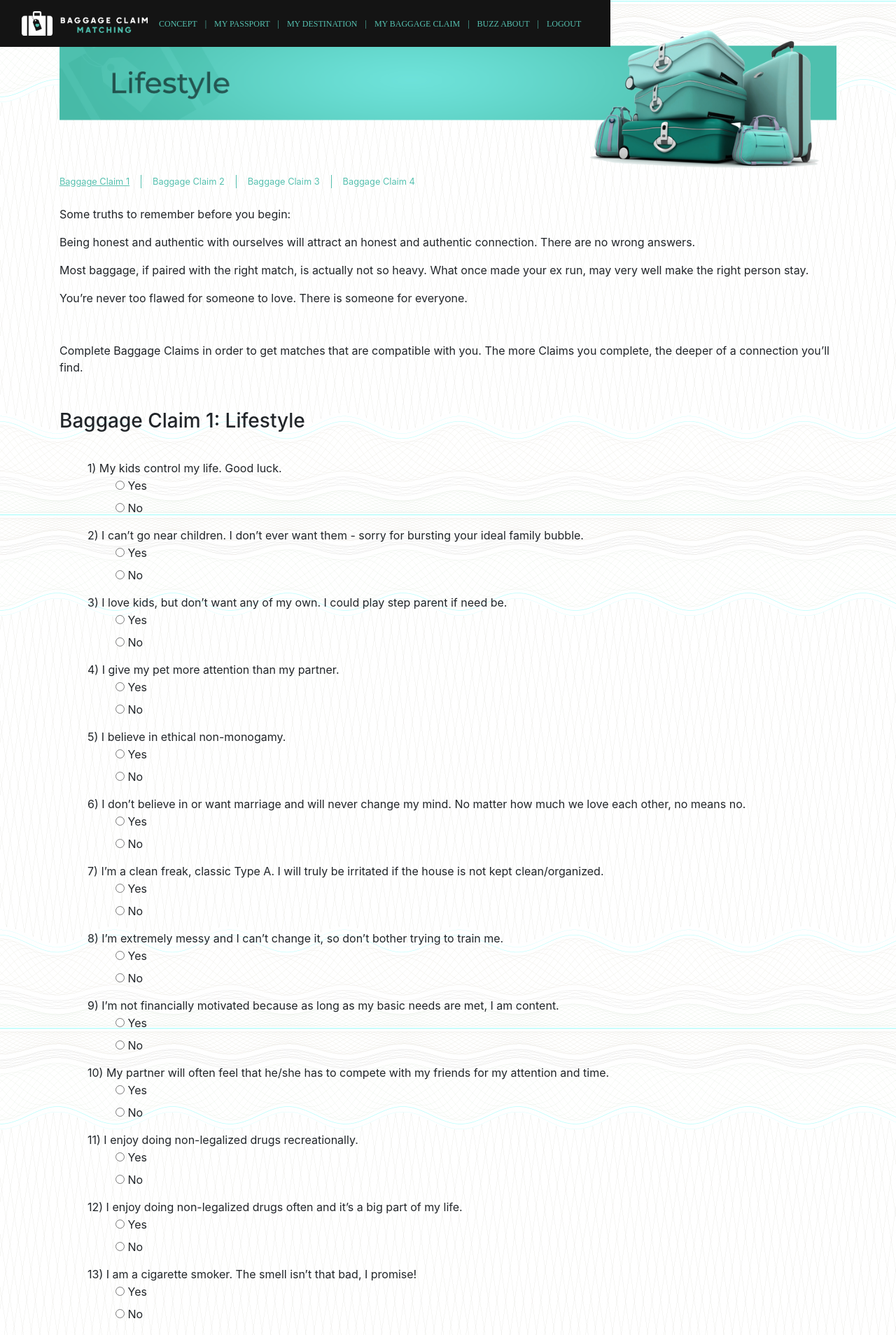
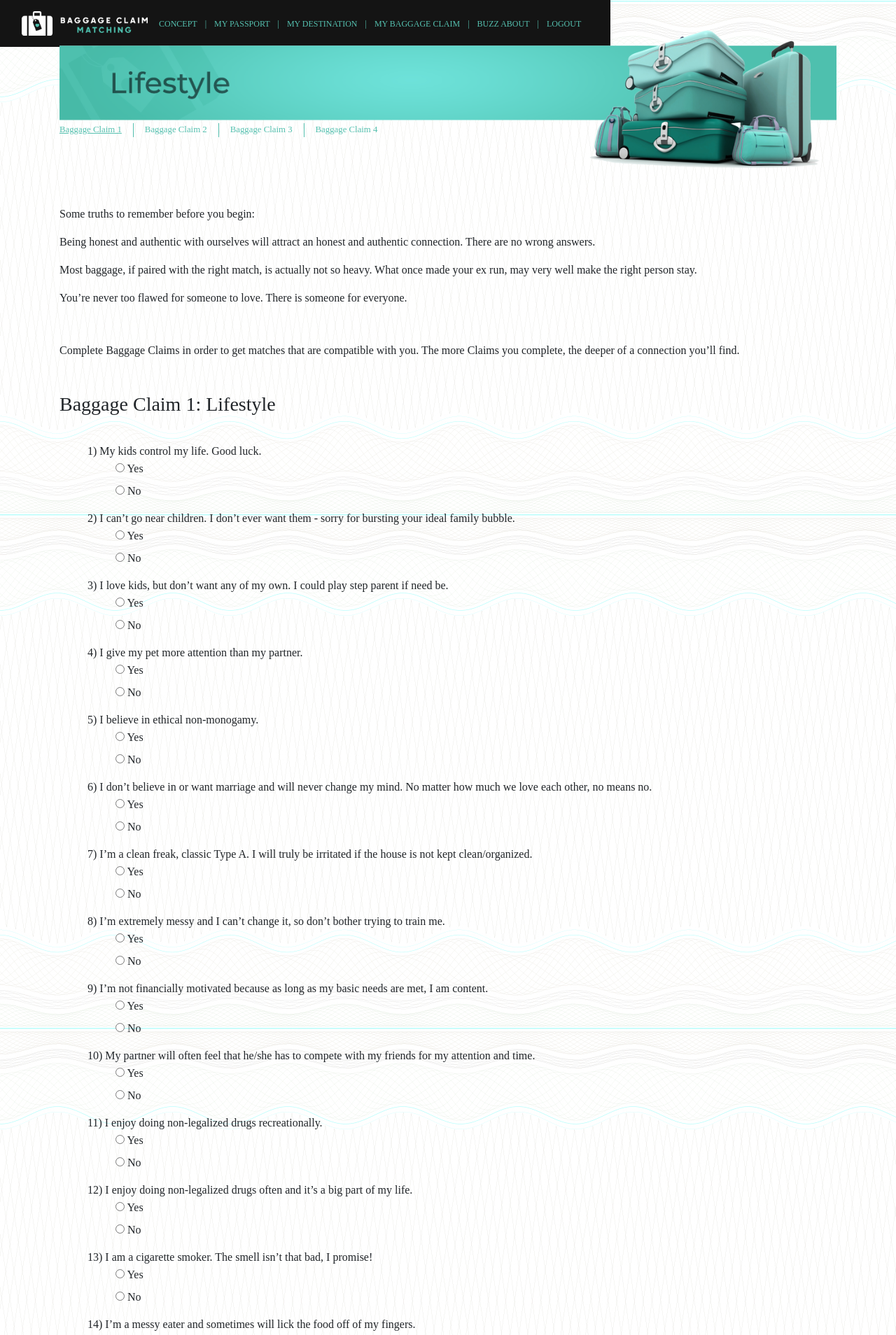
Before and after one commit to foster-tech/baggageclaim, a Django app: page /claim1/ in a window 1280 px wide. Shown: the top 1908 px of the page at 70% size. Run offline with Django 3.2, Linux system fonts and the light colour scheme; the visitor is signed in with stand-in values (Sample User, id 1); data comes from the database, SQL or seed files in the repository; parts of the project's set-up code (start-up, migrations or seed data) failed here and were passed over; some libraries are stand-ins or nearby versions; some web fonts are replaced.

Commit message:
Additional fixes for nav/claims fonts fixes

```diff
--- a/assets/css/style.css
+++ b/assets/css/style.css
@@ -19,6 +19,9 @@ body, html {
 	margin: 0;
 }
 
+.nav.nav-pills {
+	top: 60%;;font-size:0.8rem
+}
 .nav-item {
 	border-color: #55c0af !important;
 }
@@ -36,6 +39,10 @@ body, html {
 .nav-link:hover {
 	color: #55c0af;
 	text-decoration: underline;
+}
+
+.font-family-default {
+	font-family: 'Retrokia Caps Regular';
 }
 
 /* Wappler generated */
@@ -2095,5 +2102,5 @@ body, html {
 }
 .style460 {width: 100%
 }
-.style461 {padding-bottom: 1px
-}
+.style461 {padding-bottom: 1px;
+}
--- a/templates/baggage_header.html
+++ b/templates/baggage_header.html
@@ -1,18 +1,23 @@
 {% load static %}
-<div class="container style166 h-auto w-auto">
+<div class="container style166 h-auto w-auto position-relative">
     <img src="{% static img %}" class="style242 mt-0">
-    <ul class="float-left position-absolute container nav nav-pills" style="top:250px;font-size:0.8rem">
-        <li class="nav-item border-right">
-          <a class="nav-link active pl-0 pt-0 pb-0 main-color" href="{% url 'claim1' %}">Baggage Claim 1</a>
-        </li>
-        <li class="nav-item border-right">
-          <a class="nav-link pt-0 pb-0 main-color" href="{% url 'claim2' %}">Baggage Claim 2</a>
-        </li>
-        <li class="nav-item border-right">
-          <a class="nav-link pt-0 pb-0 main-color" href="{% url 'claim3' %}">Baggage Claim 3</a>
-        </li>
+
+    <div class="d-none d-lg-block">
+        <ul class="float-left position-absolute container nav nav-pills">
+          {% for i in "1234" %}
+          {% with path="claim"|add:i %}
+            <li class="nav-item {% if i != '4' %} border-right {% endif %} ">
+              <a class="nav-link {% if i == '1' %} pl-0 {% endif %} pt-0 pb-0" href='{% url path %}'>Baggage Claim {{ i }}</a>
+            </li>
+          {% endwith %}
+          {% endfor %}
+        </ul>
+    </div>
+    <div class="d-lg-none">
+      <ul class="float-left position-absolute container nav nav-pills">
         <li class="nav-item">
-          <a class="nav-link pt-0 pb-0 main-color"  href="{% url 'claim4' %}">Baggage Claim 4</a>
+          <a class="nav-link pl-0 pt-0 pb-0" href="{{ request.path }}">Baggage Claim {{ request.path|cut:"/"|make_list|last }} </a>
         </li>
       </ul>
+  </div>
 </div>
--- a/templates/claim1.html
+++ b/templates/claim1.html
@@ -20,7 +20,7 @@
 
         {% include "header.html" %}
         {% block content %}
-        <section class="style167 w-auto">
+        <section class="style167 w-auto font-family-default">
             {% include "baggage_header.html" with img="image/lifestyle.png" %}
             <div class="container">
                 <p>Some truths to remember before you begin:</p>
@@ -126,7 +126,7 @@
                                     {{ form.Q22A }}
                                 </li>
                                 <li>
-                                    <legend class="col-form-label style459">{{ form_numbers.Q23 }}) I am</legend>
+                                    <legend class="col-form-label style459">{{ form_numbers.Q23A }}) I am</legend>
                                     {{ form.Q23A}}
                                 </li>
                                 <li>
--- a/templates/claim2.html
+++ b/templates/claim2.html
@@ -20,7 +20,7 @@
 
         {% include "header.html" %}
         {% block content %}
-        <section class="style167">
+        <section class="style167 font-family-default">
             {% include "baggage_header.html" with img="image/Behavior.png" %}
             <div class="container">
                 <p class="mb-2 pt-3 pb-3">Complete Baggage Claims in order to get matches that are compatible with you. The more Claims you complete, the deeper of a connection you’ll
--- a/templates/claim3.html
+++ b/templates/claim3.html
@@ -20,7 +20,7 @@
 
         {% include "header.html" %}
         {% block content %}
-        <section class="style167">
+        <section class="style167 font-family-default">
             {% include "baggage_header.html" with img="image/Skeletons.png" %}
             <div class="container">
                 <p class="mb-5">Complete Baggage Claims in order to get matches that are compatible with you. The more Claims you complete, the deeper of a connection you’ll find.</p>
--- a/templates/claim4.html
+++ b/templates/claim4.html
@@ -20,7 +20,7 @@
 
         {% include "header.html" %}
         {% block content %}
-        <section class="style167">
+        <section class="style167 font-family-default">
             {% include "baggage_header.html" with img="image/Emotional.png" %}
             <div class="container">
                 <p class="mb-5">Complete Baggage Claims in order to get matches that are compatible with you. The more Claims you complete, the deeper of a connection you’ll find.</p>
```
